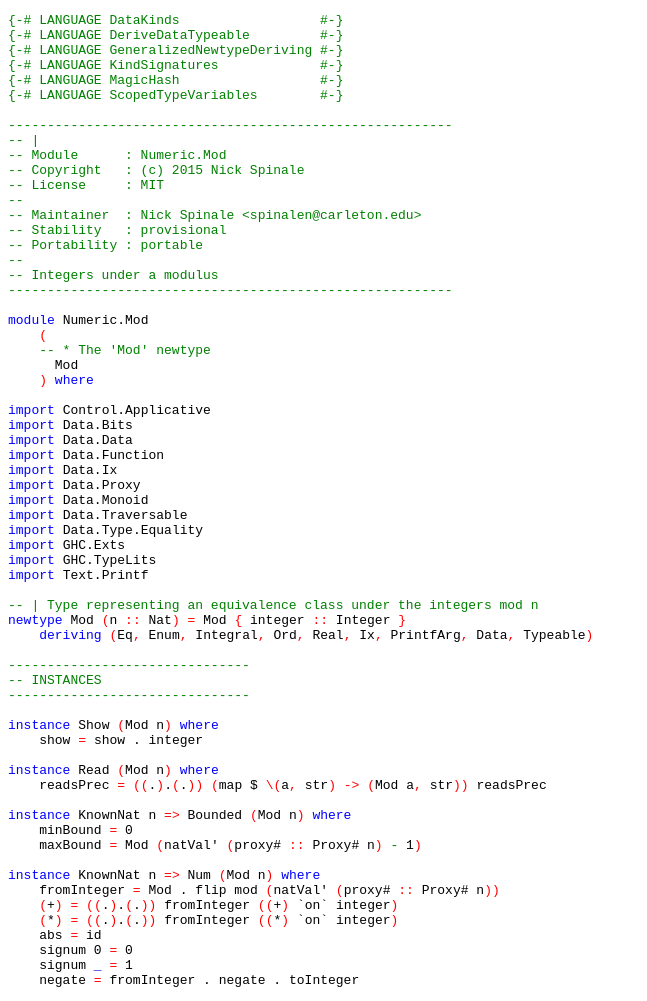
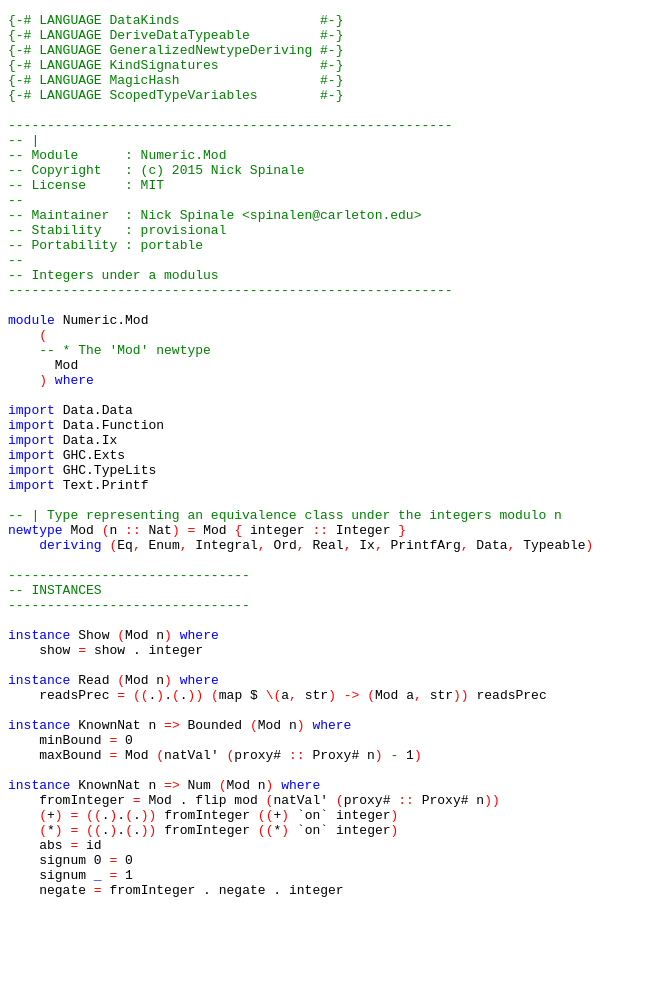
Before and after one commit to nickspinale/mod-n, a plain HTML site: page doc/src/Numeric-Mod.html in a window 1280 px wide. Shown: the whole page, without its empty margins (0-647 px from the left). After the commit the page ends 911 px from the top, so only its background shows below. Drawn offline with Linux system fonts and the light colour scheme.

Commit message:
updated scripts

```diff
--- a/doc/src/Numeric-Mod.html
+++ b/doc/src/Numeric-Mod.html
@@ -33,44 +33,38 @@
 <a name="line-24"></a>      <span class='hs-conid'>Mod</span>
 <a name="line-25"></a>    <span class='hs-layout'>)</span> <span class='hs-keyword'>where</span>
 <a name="line-26"></a>
-<a name="line-27"></a><span class='hs-keyword'>import</span> <span class='hs-conid'>Control</span><span class='hs-varop'>.</span><span class='hs-conid'>Applicative</span>
-<a name="line-28"></a><span class='hs-keyword'>import</span> <span class='hs-conid'>Data</span><span class='hs-varop'>.</span><span class='hs-conid'>Bits</span>
-<a name="line-29"></a><span class='hs-keyword'>import</span> <span class='hs-conid'>Data</span><span class='hs-varop'>.</span><span class='hs-conid'>Data</span>
-<a name="line-30"></a><span class='hs-keyword'>import</span> <span class='hs-conid'>Data</span><span class='hs-varop'>.</span><span class='hs-conid'>Function</span>
-<a name="line-31"></a><span class='hs-keyword'>import</span> <span class='hs-conid'>Data</span><span class='hs-varop'>.</span><span class='hs-conid'>Ix</span>
-<a name="line-32"></a><span class='hs-keyword'>import</span> <span class='hs-conid'>Data</span><span class='hs-varop'>.</span><span class='hs-conid'>Proxy</span>
-<a name="line-33"></a><span class='hs-keyword'>import</span> <span class='hs-conid'>Data</span><span class='hs-varop'>.</span><span class='hs-conid'>Monoid</span>
-<a name="line-34"></a><span class='hs-keyword'>import</span> <span class='hs-conid'>Data</span><span class='hs-varop'>.</span><span class='hs-conid'>Traversable</span>
-<a name="line-35"></a><span class='hs-keyword'>import</span> <span class='hs-conid'>Data</span><span class='hs-varop'>.</span><span class='hs-conid'>Type</span><span class='hs-varop'>.</span><span class='hs-conid'>Equality</span>
-<a name="line-36"></a><span class='hs-keyword'>import</span> <span class='hs-conid'>GHC</span><span class='hs-varop'>.</span><span class='hs-conid'>Exts</span>
-<a name="line-37"></a><span class='hs-keyword'>import</span> <span class='hs-conid'>GHC</span><span class='hs-varop'>.</span><span class='hs-conid'>TypeLits</span>
-<a name="line-38"></a><span class='hs-keyword'>import</span> <span class='hs-conid'>Text</span><span class='hs-varop'>.</span><span class='hs-conid'>Printf</span>
-<a name="line-39"></a>
-<a name="line-40"></a><a name="Mod"></a><span class='hs-comment'>-- | Type representing an equivalence class under the integers mod n</span>
-<a name="line-41"></a><a name="Mod"></a><span class='hs-keyword'>newtype</span> <span class='hs-conid'>Mod</span> <span class='hs-layout'>(</span><span class='hs-varid'>n</span> <span class='hs-keyglyph'>::</span> <span class='hs-conid'>Nat</span><span class='hs-layout'>)</span> <span class='hs-keyglyph'>=</span> <span class='hs-conid'>Mod</span> <span class='hs-layout'>{</span> <span class='hs-varid'>integer</span> <span class='hs-keyglyph'>::</span> <span class='hs-conid'>Integer</span> <span class='hs-layout'>}</span>
-<a name="line-42"></a>    <span class='hs-keyword'>deriving</span> <span class='hs-layout'>(</span><span class='hs-conid'>Eq</span><span class='hs-layout'>,</span> <span class='hs-conid'>Enum</span><span class='hs-layout'>,</span> <span class='hs-conid'>Integral</span><span class='hs-layout'>,</span> <span class='hs-conid'>Ord</span><span class='hs-layout'>,</span> <span class='hs-conid'>Real</span><span class='hs-layout'>,</span> <span class='hs-conid'>Ix</span><span class='hs-layout'>,</span> <span class='hs-conid'>PrintfArg</span><span class='hs-layout'>,</span> <span class='hs-conid'>Data</span><span class='hs-layout'>,</span> <span class='hs-conid'>Typeable</span><span class='hs-layout'>)</span>
-<a name="line-43"></a>
-<a name="line-44"></a><span class='hs-comment'>-------------------------------</span>
-<a name="line-45"></a><span class='hs-comment'>-- INSTANCES</span>
-<a name="line-46"></a><span class='hs-comment'>-------------------------------</span>
+<a name="line-27"></a><span class='hs-keyword'>import</span> <span class='hs-conid'>Data</span><span class='hs-varop'>.</span><span class='hs-conid'>Data</span>
+<a name="line-28"></a><span class='hs-keyword'>import</span> <span class='hs-conid'>Data</span><span class='hs-varop'>.</span><span class='hs-conid'>Function</span>
+<a name="line-29"></a><span class='hs-keyword'>import</span> <span class='hs-conid'>Data</span><span class='hs-varop'>.</span><span class='hs-conid'>Ix</span>
+<a name="line-30"></a><span class='hs-keyword'>import</span> <span class='hs-conid'>GHC</span><span class='hs-varop'>.</span><span class='hs-conid'>Exts</span>
+<a name="line-31"></a><span class='hs-keyword'>import</span> <span class='hs-conid'>GHC</span><span class='hs-varop'>.</span><span class='hs-conid'>TypeLits</span>
+<a name="line-32"></a><span class='hs-keyword'>import</span> <span class='hs-conid'>Text</span><span class='hs-varop'>.</span><span class='hs-conid'>Printf</span>
+<a name="line-33"></a>
+<a name="line-34"></a><a name="Mod"></a><span class='hs-comment'>-- | Type representing an equivalence class under the integers modulo n</span>
+<a name="line-35"></a><a name="Mod"></a><span class='hs-keyword'>newtype</span> <span class='hs-conid'>Mod</span> <span class='hs-layout'>(</span><span class='hs-varid'>n</span> <span class='hs-keyglyph'>::</span> <span class='hs-conid'>Nat</span><span class='hs-layout'>)</span> <span class='hs-keyglyph'>=</span> <span class='hs-conid'>Mod</span> <span class='hs-layout'>{</span> <span class='hs-varid'>integer</span> <span class='hs-keyglyph'>::</span> <span class='hs-conid'>Integer</span> <span class='hs-layout'>}</span>
+<a name="line-36"></a>    <span class='hs-keyword'>deriving</span> <span class='hs-layout'>(</span><span class='hs-conid'>Eq</span><span class='hs-layout'>,</span> <span class='hs-conid'>Enum</span><span class='hs-layout'>,</span> <span class='hs-conid'>Integral</span><span class='hs-layout'>,</span> <span class='hs-conid'>Ord</span><span class='hs-layout'>,</span> <span class='hs-conid'>Real</span><span class='hs-layout'>,</span> <span class='hs-conid'>Ix</span><span class='hs-layout'>,</span> <span class='hs-conid'>PrintfArg</span><span class='hs-layout'>,</span> <span class='hs-conid'>Data</span><span class='hs-layout'>,</span> <span class='hs-conid'>Typeable</span><span class='hs-layout'>)</span>
+<a name="line-37"></a>
+<a name="line-38"></a><span class='hs-comment'>-------------------------------</span>
+<a name="line-39"></a><span class='hs-comment'>-- INSTANCES</span>
+<a name="line-40"></a><span class='hs-comment'>-------------------------------</span>
+<a name="line-41"></a>
+<a name="line-42"></a><a name="instance%20Show%20(Mod%20n)"></a><span class='hs-keyword'>instance</span> <span class='hs-conid'>Show</span> <span class='hs-layout'>(</span><span class='hs-conid'>Mod</span> <span class='hs-varid'>n</span><span class='hs-layout'>)</span> <span class='hs-keyword'>where</span>
+<a name="line-43"></a>    <span class='hs-varid'>show</span> <span class='hs-keyglyph'>=</span> <span class='hs-varid'>show</span> <span class='hs-varop'>.</span> <span class='hs-varid'>integer</span>
+<a name="line-44"></a>
+<a name="line-45"></a><a name="instance%20Read%20(Mod%20n)"></a><span class='hs-keyword'>instance</span> <span class='hs-conid'>Read</span> <span class='hs-layout'>(</span><span class='hs-conid'>Mod</span> <span class='hs-varid'>n</span><span class='hs-layout'>)</span> <span class='hs-keyword'>where</span>
+<a name="line-46"></a>    <span class='hs-varid'>readsPrec</span> <span class='hs-keyglyph'>=</span> <span class='hs-layout'>(</span><span class='hs-layout'>(</span><span class='hs-varop'>.</span><span class='hs-layout'>)</span><span class='hs-varop'>.</span><span class='hs-layout'>(</span><span class='hs-varop'>.</span><span class='hs-layout'>)</span><span class='hs-layout'>)</span> <span class='hs-layout'>(</span><span class='hs-varid'>map</span> <span class='hs-varop'>$</span> <span class='hs-keyglyph'>\</span><span class='hs-layout'>(</span><span class='hs-varid'>a</span><span class='hs-layout'>,</span> <span class='hs-varid'>str</span><span class='hs-layout'>)</span> <span class='hs-keyglyph'>-&gt;</span> <span class='hs-layout'>(</span><span class='hs-conid'>Mod</span> <span class='hs-varid'>a</span><span class='hs-layout'>,</span> <span class='hs-varid'>str</span><span class='hs-layout'>)</span><span class='hs-layout'>)</span> <span class='hs-varid'>readsPrec</span>
 <a name="line-47"></a>
-<a name="line-48"></a><a name="instance%20Show%20(Mod%20n)"></a><span class='hs-keyword'>instance</span> <span class='hs-conid'>Show</span> <span class='hs-layout'>(</span><span class='hs-conid'>Mod</span> <span class='hs-varid'>n</span><span class='hs-layout'>)</span> <span class='hs-keyword'>where</span>
-<a name="line-49"></a>    <span class='hs-varid'>show</span> <span class='hs-keyglyph'>=</span> <span class='hs-varid'>show</span> <span class='hs-varop'>.</span> <span class='hs-varid'>integer</span>
-<a name="line-50"></a>
-<a name="line-51"></a><a name="instance%20Read%20(Mod%20n)"></a><span class='hs-keyword'>instance</span> <span class='hs-conid'>Read</span> <span class='hs-layout'>(</span><span class='hs-conid'>Mod</span> <span class='hs-varid'>n</span><span class='hs-layout'>)</span> <span class='hs-keyword'>where</span>
-<a name="line-52"></a>    <span class='hs-varid'>readsPrec</span> <span class='hs-keyglyph'>=</span> <span class='hs-layout'>(</span><span class='hs-layout'>(</span><span class='hs-varop'>.</span><span class='hs-layout'>)</span><span class='hs-varop'>.</span><span class='hs-layout'>(</span><span class='hs-varop'>.</span><span class='hs-layout'>)</span><span class='hs-layout'>)</span> <span class='hs-layout'>(</span><span class='hs-varid'>map</span> <span class='hs-varop'>$</span> <span class='hs-keyglyph'>\</span><span class='hs-layout'>(</span><span class='hs-varid'>a</span><span class='hs-layout'>,</span> <span class='hs-varid'>str</span><span class='hs-layout'>)</span> <span class='hs-keyglyph'>-&gt;</span> <span class='hs-layout'>(</span><span class='hs-conid'>Mod</span> <span class='hs-varid'>a</span><span class='hs-layout'>,</span> <span class='hs-varid'>str</span><span class='hs-layout'>)</span><span class='hs-layout'>)</span> <span class='hs-varid'>readsPrec</span>
-<a name="line-53"></a>
-<a name="line-54"></a><a name="instance%20Bounded%20(Mod%20n)"></a><span class='hs-keyword'>instance</span> <span class='hs-conid'>KnownNat</span> <span class='hs-varid'>n</span> <span class='hs-keyglyph'>=&gt;</span> <span class='hs-conid'>Bounded</span> <span class='hs-layout'>(</span><span class='hs-conid'>Mod</span> <span class='hs-varid'>n</span><span class='hs-layout'>)</span> <span class='hs-keyword'>where</span>
-<a name="line-55"></a>    <span class='hs-varid'>minBound</span> <span class='hs-keyglyph'>=</span> <span class='hs-num'>0</span>
-<a name="line-56"></a>    <span class='hs-varid'>maxBound</span> <span class='hs-keyglyph'>=</span> <span class='hs-conid'>Mod</span> <span class='hs-layout'>(</span><span class='hs-varid'>natVal'</span> <span class='hs-layout'>(</span><span class='hs-varid'>proxy</span><span class='hs-cpp'>#</span> <span class='hs-keyglyph'>::</span> <span class='hs-conid'>Proxy</span><span class='hs-cpp'>#</span> <span class='hs-varid'>n</span><span class='hs-layout'>)</span> <span class='hs-comment'>-</span> <span class='hs-num'>1</span><span class='hs-layout'>)</span>
-<a name="line-57"></a>
-<a name="line-58"></a><a name="instance%20Num%20(Mod%20n)"></a><span class='hs-keyword'>instance</span> <span class='hs-conid'>KnownNat</span> <span class='hs-varid'>n</span> <span class='hs-keyglyph'>=&gt;</span> <span class='hs-conid'>Num</span> <span class='hs-layout'>(</span><span class='hs-conid'>Mod</span> <span class='hs-varid'>n</span><span class='hs-layout'>)</span> <span class='hs-keyword'>where</span>
-<a name="line-59"></a>    <span class='hs-varid'>fromInteger</span> <span class='hs-keyglyph'>=</span> <span class='hs-conid'>Mod</span> <span class='hs-varop'>.</span> <span class='hs-varid'>flip</span> <span class='hs-varid'>mod</span> <span class='hs-layout'>(</span><span class='hs-varid'>natVal'</span> <span class='hs-layout'>(</span><span class='hs-varid'>proxy</span><span class='hs-cpp'>#</span> <span class='hs-keyglyph'>::</span> <span class='hs-conid'>Proxy</span><span class='hs-cpp'>#</span> <span class='hs-varid'>n</span><span class='hs-layout'>)</span><span class='hs-layout'>)</span>
-<a name="line-60"></a>    <span class='hs-layout'>(</span><span class='hs-varop'>+</span><span class='hs-layout'>)</span> <span class='hs-keyglyph'>=</span> <span class='hs-layout'>(</span><span class='hs-layout'>(</span><span class='hs-varop'>.</span><span class='hs-layout'>)</span><span class='hs-varop'>.</span><span class='hs-layout'>(</span><span class='hs-varop'>.</span><span class='hs-layout'>)</span><span class='hs-layout'>)</span> <span class='hs-varid'>fromInteger</span> <span class='hs-layout'>(</span><span class='hs-layout'>(</span><span class='hs-varop'>+</span><span class='hs-layout'>)</span> <span class='hs-varop'>`on`</span> <span class='hs-varid'>integer</span><span class='hs-layout'>)</span>
-<a name="line-61"></a>    <span class='hs-layout'>(</span><span class='hs-varop'>*</span><span class='hs-layout'>)</span> <span class='hs-keyglyph'>=</span> <span class='hs-layout'>(</span><span class='hs-layout'>(</span><span class='hs-varop'>.</span><span class='hs-layout'>)</span><span class='hs-varop'>.</span><span class='hs-layout'>(</span><span class='hs-varop'>.</span><span class='hs-layout'>)</span><span class='hs-layout'>)</span> <span class='hs-varid'>fromInteger</span> <span class='hs-layout'>(</span><span class='hs-layout'>(</span><span class='hs-varop'>*</span><span class='hs-layout'>)</span> <span class='hs-varop'>`on`</span> <span class='hs-varid'>integer</span><span class='hs-layout'>)</span>
-<a name="line-62"></a>    <span class='hs-varid'>abs</span> <span class='hs-keyglyph'>=</span> <span class='hs-varid'>id</span>
-<a name="line-63"></a>    <span class='hs-varid'>signum</span> <span class='hs-num'>0</span> <span class='hs-keyglyph'>=</span> <span class='hs-num'>0</span>
-<a name="line-64"></a>    <span class='hs-varid'>signum</span> <span class='hs-keyword'>_</span> <span class='hs-keyglyph'>=</span> <span class='hs-num'>1</span>
-<a name="line-65"></a>    <span class='hs-varid'>negate</span> <span class='hs-keyglyph'>=</span> <span class='hs-varid'>fromInteger</span> <span class='hs-varop'>.</span> <span class='hs-varid'>negate</span> <span class='hs-varop'>.</span> <span class='hs-varid'>toInteger</span>
+<a name="line-48"></a><a name="instance%20Bounded%20(Mod%20n)"></a><span class='hs-keyword'>instance</span> <span class='hs-conid'>KnownNat</span> <span class='hs-varid'>n</span> <span class='hs-keyglyph'>=&gt;</span> <span class='hs-conid'>Bounded</span> <span class='hs-layout'>(</span><span class='hs-conid'>Mod</span> <span class='hs-varid'>n</span><span class='hs-layout'>)</span> <span class='hs-keyword'>where</span>
+<a name="line-49"></a>    <span class='hs-varid'>minBound</span> <span class='hs-keyglyph'>=</span> <span class='hs-num'>0</span>
+<a name="line-50"></a>    <span class='hs-varid'>maxBound</span> <span class='hs-keyglyph'>=</span> <span class='hs-conid'>Mod</span> <span class='hs-layout'>(</span><span class='hs-varid'>natVal'</span> <span class='hs-layout'>(</span><span class='hs-varid'>proxy</span><span class='hs-cpp'>#</span> <span class='hs-keyglyph'>::</span> <span class='hs-conid'>Proxy</span><span class='hs-cpp'>#</span> <span class='hs-varid'>n</span><span class='hs-layout'>)</span> <span class='hs-comment'>-</span> <span class='hs-num'>1</span><span class='hs-layout'>)</span>
+<a name="line-51"></a>
+<a name="line-52"></a><a name="instance%20Num%20(Mod%20n)"></a><span class='hs-keyword'>instance</span> <span class='hs-conid'>KnownNat</span> <span class='hs-varid'>n</span> <span class='hs-keyglyph'>=&gt;</span> <span class='hs-conid'>Num</span> <span class='hs-layout'>(</span><span class='hs-conid'>Mod</span> <span class='hs-varid'>n</span><span class='hs-layout'>)</span> <span class='hs-keyword'>where</span>
+<a name="line-53"></a>    <span class='hs-varid'>fromInteger</span> <span class='hs-keyglyph'>=</span> <span class='hs-conid'>Mod</span> <span class='hs-varop'>.</span> <span class='hs-varid'>flip</span> <span class='hs-varid'>mod</span> <span class='hs-layout'>(</span><span class='hs-varid'>natVal'</span> <span class='hs-layout'>(</span><span class='hs-varid'>proxy</span><span class='hs-cpp'>#</span> <span class='hs-keyglyph'>::</span> <span class='hs-conid'>Proxy</span><span class='hs-cpp'>#</span> <span class='hs-varid'>n</span><span class='hs-layout'>)</span><span class='hs-layout'>)</span>
+<a name="line-54"></a>    <span class='hs-layout'>(</span><span class='hs-varop'>+</span><span class='hs-layout'>)</span> <span class='hs-keyglyph'>=</span> <span class='hs-layout'>(</span><span class='hs-layout'>(</span><span class='hs-varop'>.</span><span class='hs-layout'>)</span><span class='hs-varop'>.</span><span class='hs-layout'>(</span><span class='hs-varop'>.</span><span class='hs-layout'>)</span><span class='hs-layout'>)</span> <span class='hs-varid'>fromInteger</span> <span class='hs-layout'>(</span><span class='hs-layout'>(</span><span class='hs-varop'>+</span><span class='hs-layout'>)</span> <span class='hs-varop'>`on`</span> <span class='hs-varid'>integer</span><span class='hs-layout'>)</span>
+<a name="line-55"></a>    <span class='hs-layout'>(</span><span class='hs-varop'>*</span><span class='hs-layout'>)</span> <span class='hs-keyglyph'>=</span> <span class='hs-layout'>(</span><span class='hs-layout'>(</span><span class='hs-varop'>.</span><span class='hs-layout'>)</span><span class='hs-varop'>.</span><span class='hs-layout'>(</span><span class='hs-varop'>.</span><span class='hs-layout'>)</span><span class='hs-layout'>)</span> <span class='hs-varid'>fromInteger</span> <span class='hs-layout'>(</span><span class='hs-layout'>(</span><span class='hs-varop'>*</span><span class='hs-layout'>)</span> <span class='hs-varop'>`on`</span> <span class='hs-varid'>integer</span><span class='hs-layout'>)</span>
+<a name="line-56"></a>    <span class='hs-varid'>abs</span> <span class='hs-keyglyph'>=</span> <span class='hs-varid'>id</span>
+<a name="line-57"></a>    <span class='hs-varid'>signum</span> <span class='hs-num'>0</span> <span class='hs-keyglyph'>=</span> <span class='hs-num'>0</span>
+<a name="line-58"></a>    <span class='hs-varid'>signum</span> <span class='hs-keyword'>_</span> <span class='hs-keyglyph'>=</span> <span class='hs-num'>1</span>
+<a name="line-59"></a>    <span class='hs-varid'>negate</span> <span class='hs-keyglyph'>=</span> <span class='hs-varid'>fromInteger</span> <span class='hs-varop'>.</span> <span class='hs-varid'>negate</span> <span class='hs-varop'>.</span> <span class='hs-varid'>integer</span>
 </pre></body>
 </html>
```
Also changed, not shown: doc/Numeric-Mod.html (+1 -1 lines), doc/mod-n.txt, 5 other files.
